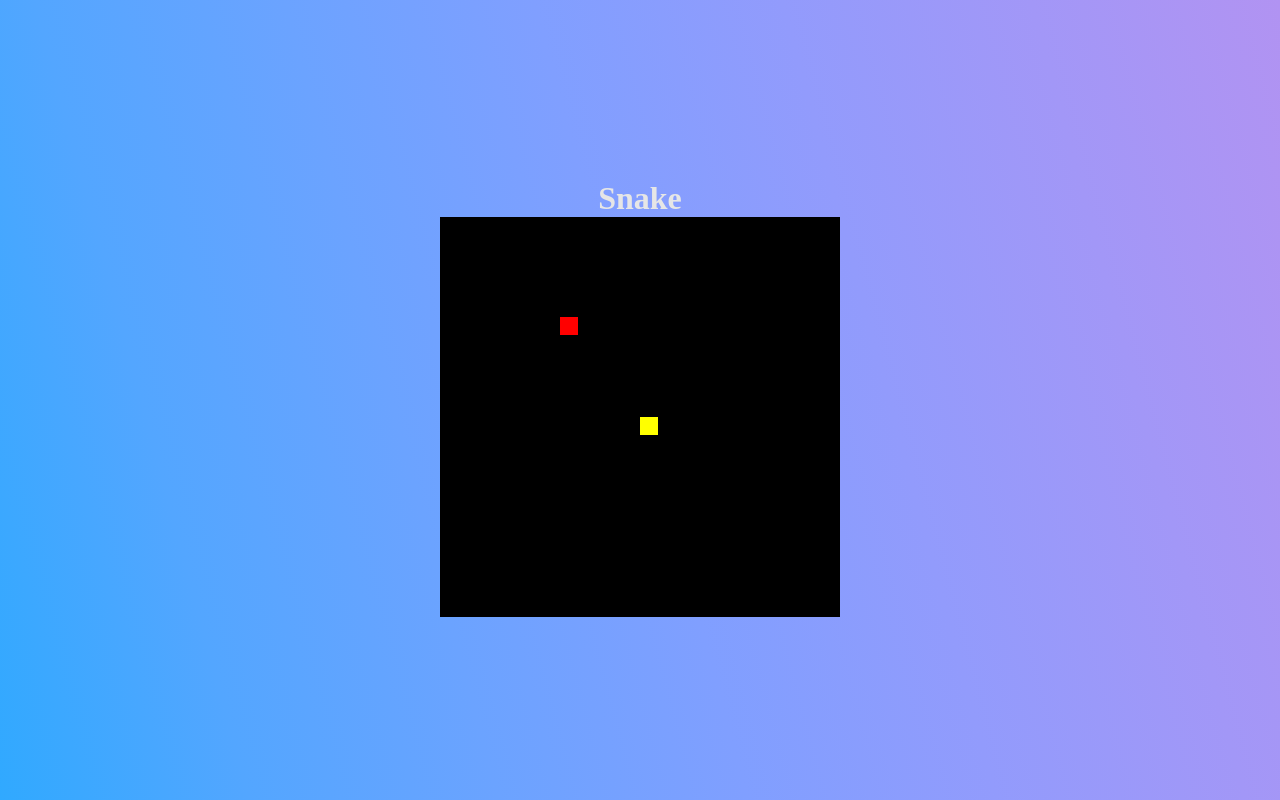
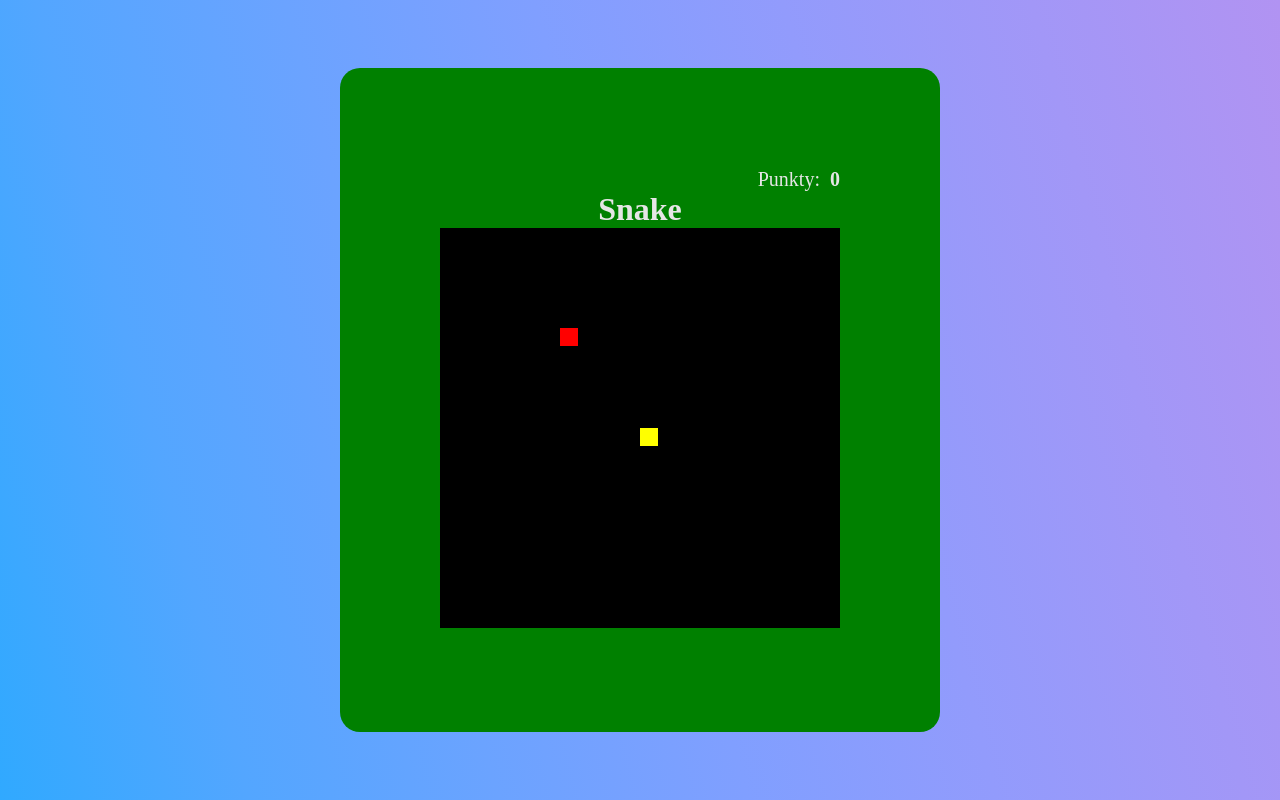
Before and after one commit to kubaw00/Snake-Game, a plain HTML site: page index.html in a window 1280 px wide. Drawn offline with Linux system fonts and the light colour scheme.

Commit message:
add styles and points

```diff
--- a/app.js
+++ b/app.js
@@ -1,6 +1,10 @@
+document.querySelector('strong');
+
 class Snake {
   constructor() {
+    this.strong = document.querySelector('strong');
     this.points = 2;
+    this.results = 0;
     this.snake = [{ x: 10, y: 10 }];
     this.apple = this.generateAppleLocation();
     this.running = false;
@@ -37,7 +41,6 @@ class Snake {
 
   // nextmove w zależności od naciśnietych strzałek i aktywacja parametry running
   addKeyDownEventListener() {
-    console.log('here in listener');
     document.addEventListener('keydown', (e) => {
       if (e.code.startsWith('Arrow')) {
         this.running = true;
@@ -104,6 +107,8 @@ class Snake {
         this.apple.y === this.findHeadSnake().y
       ) {
         this.points++;
+        this.results += 100;
+        this.strong.innerText = this.results;
         this.apple = this.generateAppleLocation();
       }
 
@@ -132,6 +137,8 @@ class Snake {
 
   restartGame() {
     this.points = 2;
+    this.results = 0;
+    this.strong.innerText = 0;
     this.snake = [{ x: 10, y: 10 }];
     this.apple = this.generateAppleLocation();
     this.running = false;
--- a/index.html
+++ b/index.html
@@ -13,8 +13,12 @@
 <body>
 
   <div class="container">
-    <h1>Snake</h1>
-    <canvas id="board" width="400" height="400"></canvas>
+
+    <div class="points">Punkty: <strong>0</strong> </div>
+    <h1>Snake </h1>
+
+    <canvas id="board" width="400" height="400">
+    </canvas>
   </div>
 
   <script src="app.js"></script>
--- a/style.css
+++ b/style.css
@@ -22,7 +22,41 @@ body {
   align-items: center;
 }
 
+.container {
+  background-color: green;
+  padding: 100px;
+  border-radius: 20px;
+  position: relative;
+}
+
+.points {
+  color: rgb(230, 230, 230);
+}
+
 h1 {
   text-align: center;
   color: rgb(230, 230, 230);
 }
+
+.points {
+  display: flex;
+  justify-content: flex-end;
+}
+
+strong {
+  margin-left: 10px;
+}
+
+.points,
+strong {
+  font-size: 20px;
+}
+
+@media screen and (max-width: 500px) {
+  .container {
+    padding: 0;
+  }
+  .points {
+    padding-right: 30px;
+  }
+}
```
